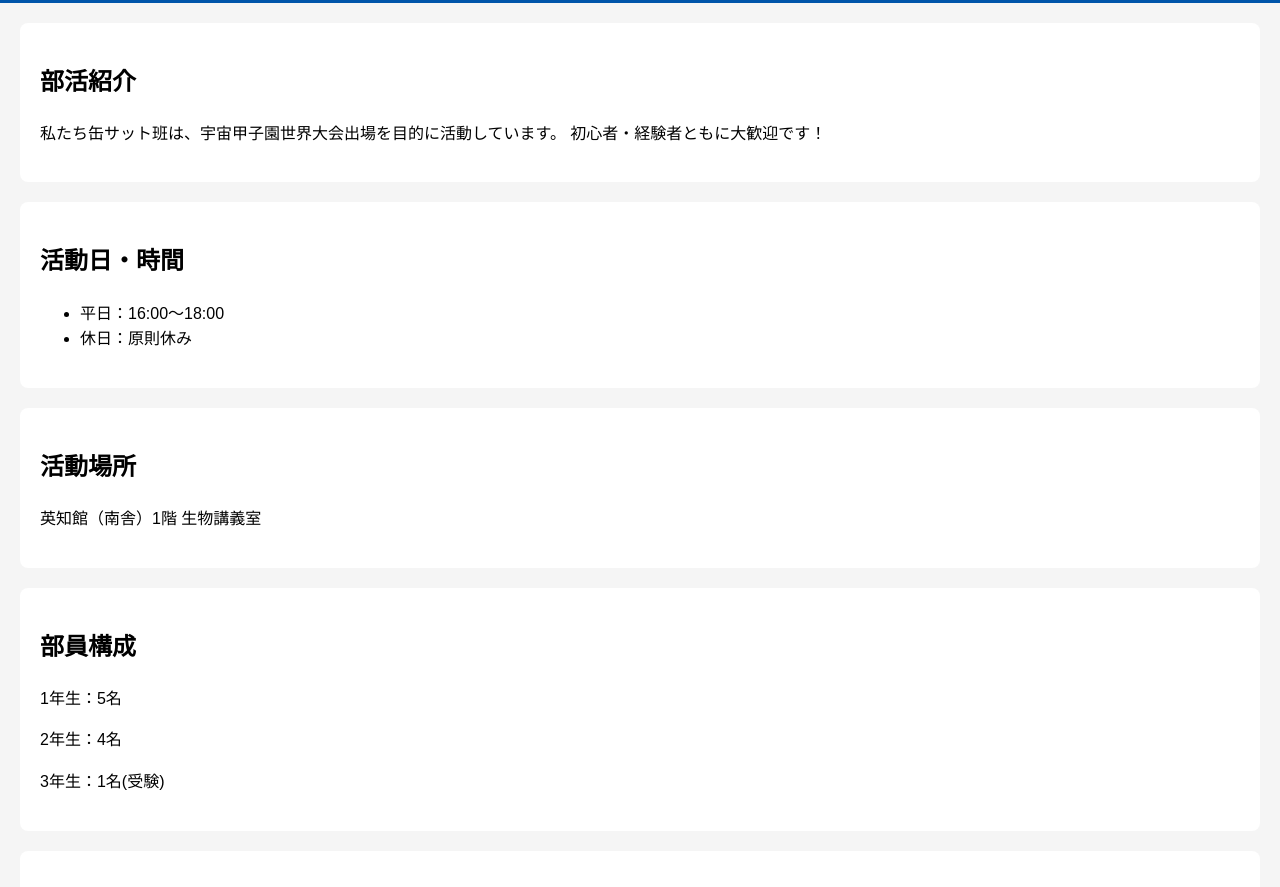
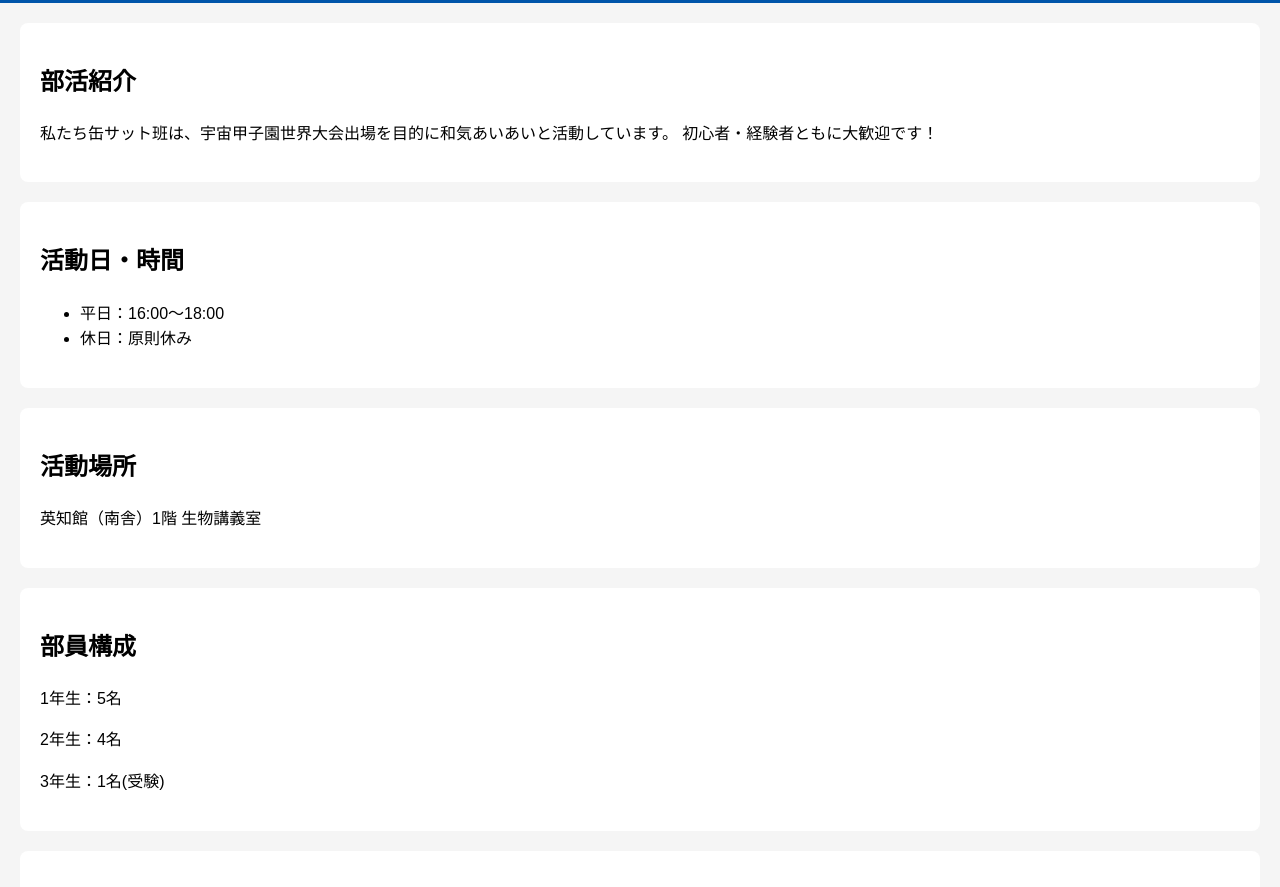
Before and after one commit to gifukitacansat-bit/club_site, a plain HTML site: page index.html in a window 1280 px wide. Shown: the part 920-1807 px from the top of the page. Drawn offline with Linux system fonts and the light colour scheme.

Commit message:
Update index.html

```diff
--- a/index.html
+++ b/index.html
@@ -75,7 +75,7 @@
   <section id="about">
     <h2>部活紹介</h2>
     <p>
-      私たち缶サット班は、宇宙甲子園世界大会出場を目的に活動しています。
+      私たち缶サット班は、宇宙甲子園世界大会出場を目的に和気あいあいと活動しています。
       初心者・経験者ともに大歓迎です！
     </p>
   </section>
```
